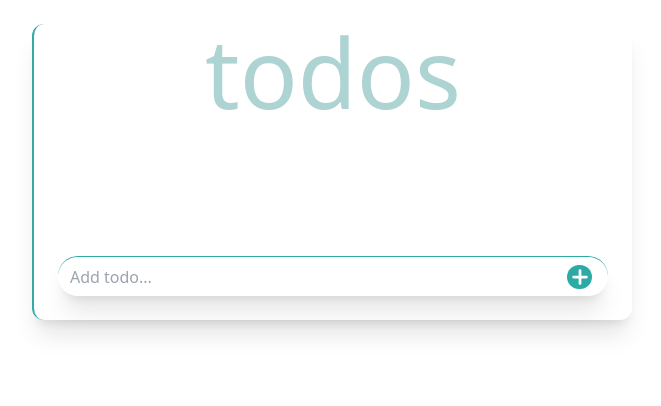
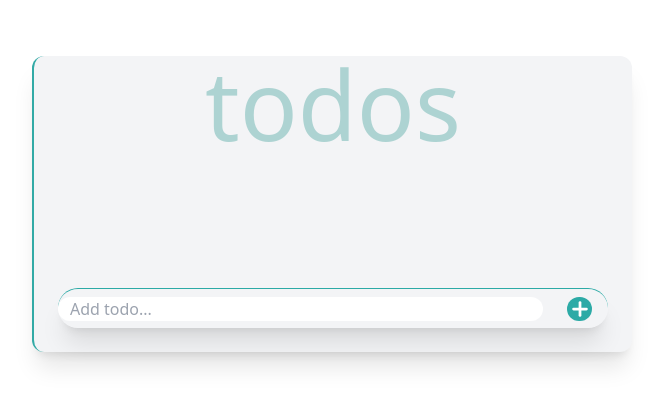
Before and after one commit to cynthia-stac/react-course, a React (Vite) app: page / in a window 1280 px wide. Shown: the top 406 px of the page, without its empty margins (308-969 px from the left). Built offline with nearby package versions, Linux system fonts and the light colour scheme.

Commit message:
Do a little modification on the whole div container

```diff
--- a/src/components/Todo.jsx
+++ b/src/components/Todo.jsx
@@ -3,7 +3,7 @@ import Form from "./Form"
 
 export default function Todo(){
     return (
-        <div className="border-[#32aaa6] border-l-2 shadow-xl mt-6 w-[600px] rounded-xl flex flex-col gap-28 justify-center ">
+        <div className="border-[#32aaa6] bg-gray-100 border-l-2 shadow-xl my-14 w-[600px] rounded-xl flex flex-col gap-28 justify-center ">
             <Title name="todos" />
             <Form />
         </div>
```
